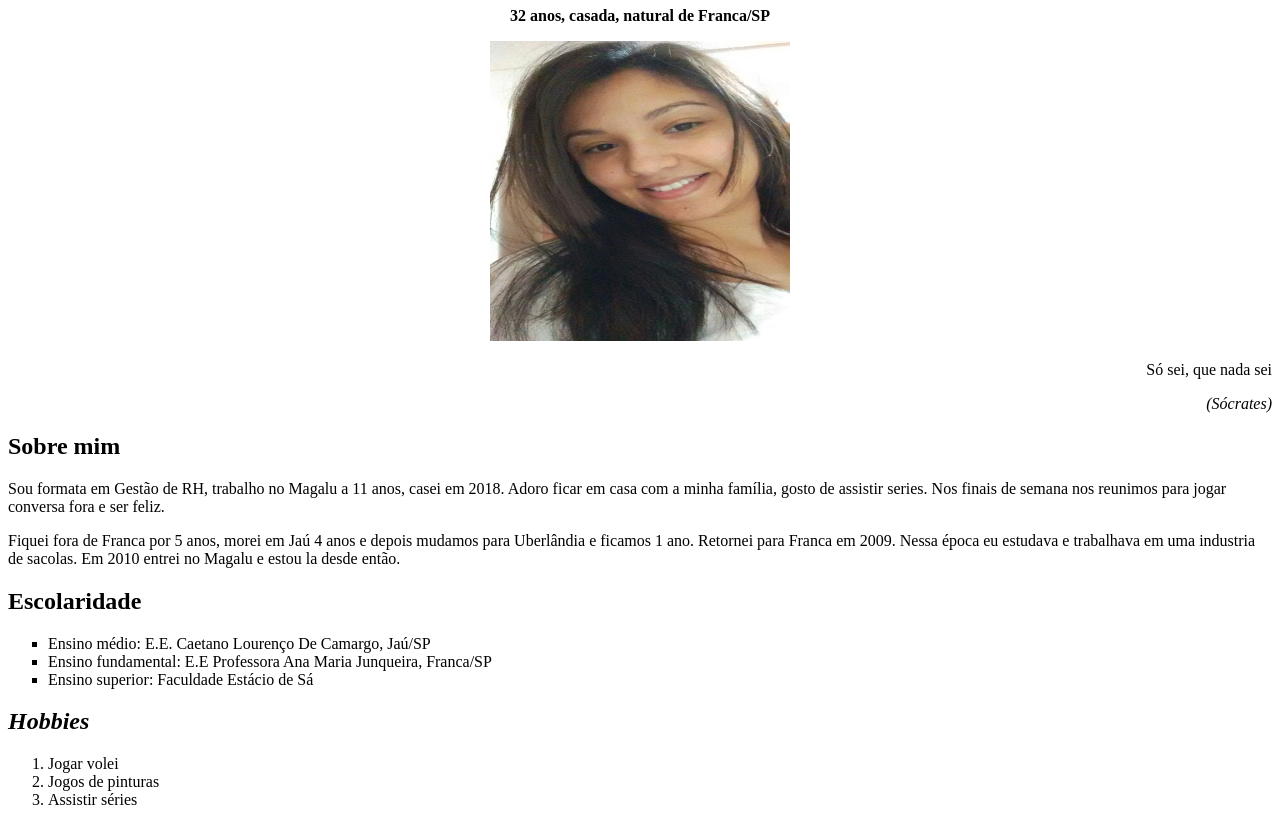
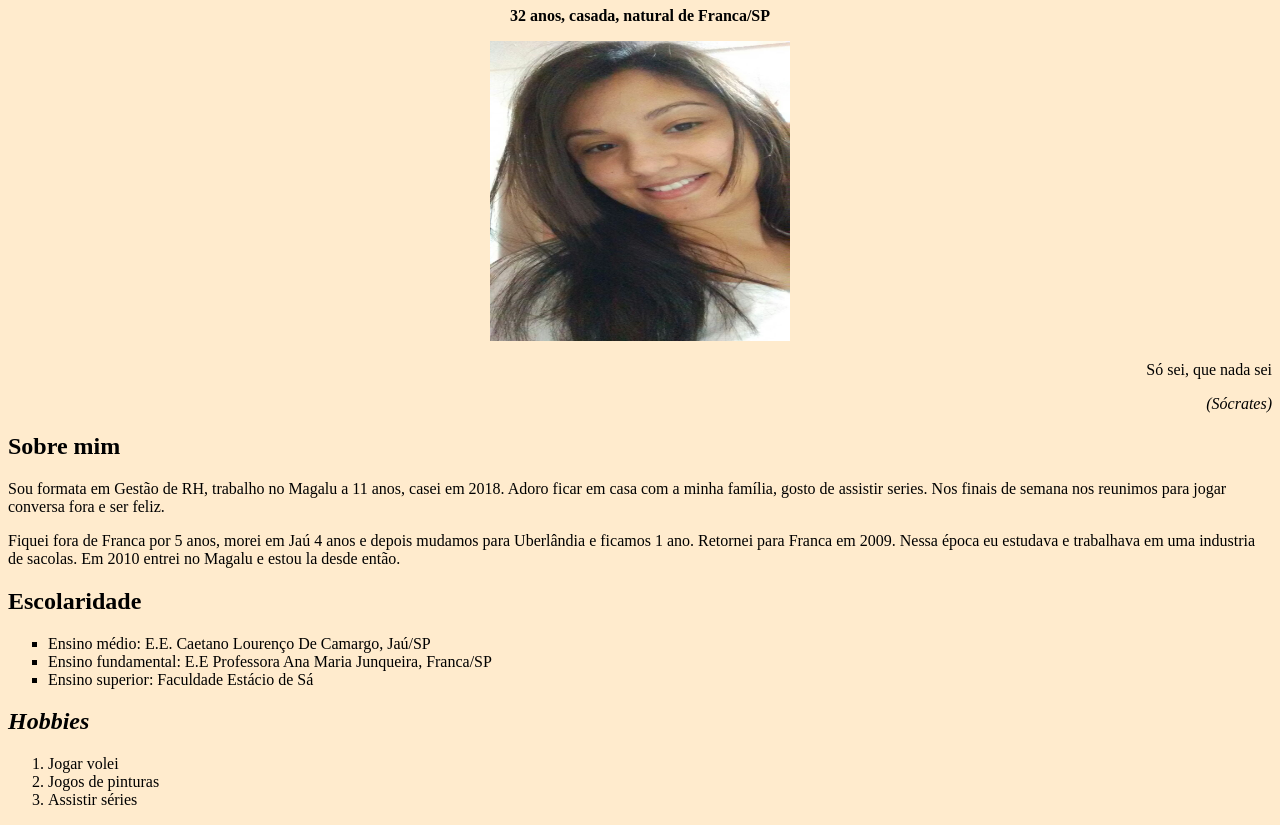
Before and after one commit to gabrielacortolani/dw1-2021-1, a plain HTML site: page Trabalho/trabalho.html in a window 1280 px wide. Shown: the part 73-898 px from the top of the page. Drawn offline with Linux system fonts and the light colour scheme.

Commit message:
Apresentacao pessoal

```diff
--- a/Trabalho/trabalho.html
+++ b/Trabalho/trabalho.html
@@ -30,10 +30,12 @@
             text-align: center;
         }
 
+
+
     </style>
 
 </head>
-<body>
+<body bgcolor="#FFEBCD">
 
 
     <h1>Gabriela Cardoso Ortolani</h1>
```
